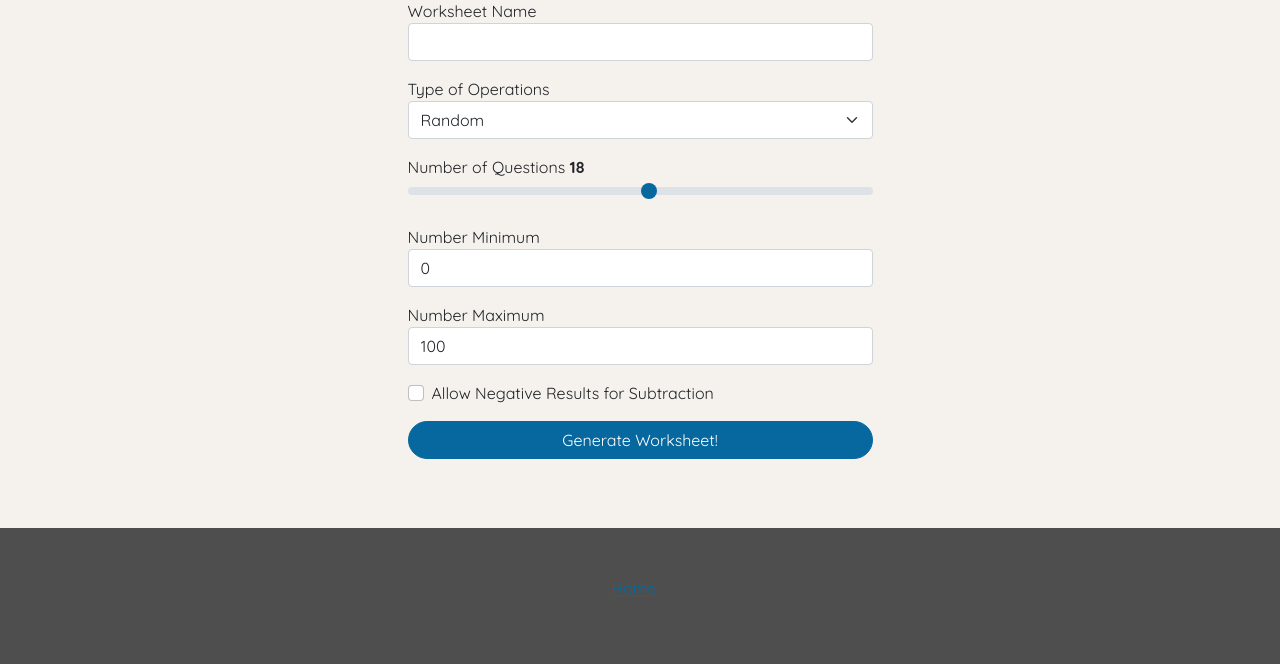
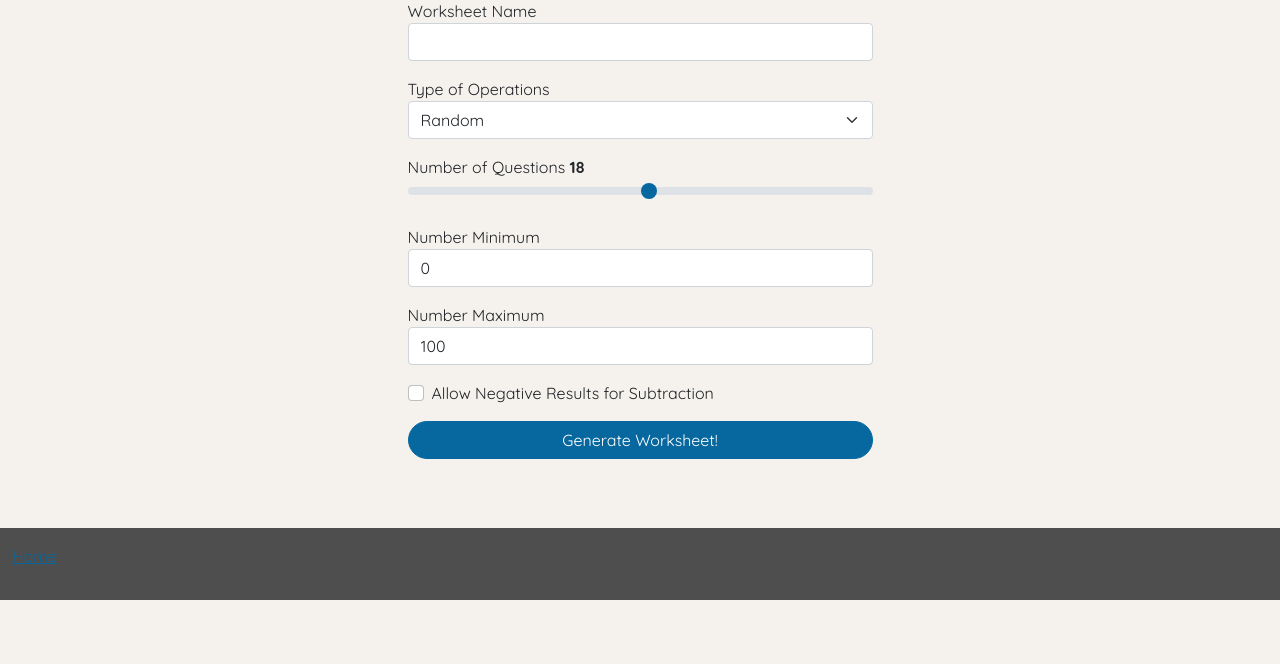
Before and after one commit to quentinikeno/Springboard-SEC-Capstone-Project-1, a Flask app: page / in a window 1280 px wide. Shown: the part 440-1104 px from the top of the page. After the commit the page ends 1040 px from the top, so only its background shows below. Run offline with Flask 2, Linux system fonts and the light colour scheme; some libraries are stand-ins or nearby versions.

Commit message:
Update footer.

```diff
--- a/templates/base.html
+++ b/templates/base.html
@@ -1,5 +1,5 @@
 <!DOCTYPE html>
-<html lang="en" class="h-100">
+<html lang="en" class="vh-100">
 	<head>
 		<meta charset="UTF-8" />
 		<meta http-equiv="X-UA-Compatible" content="IE=edge" />
@@ -52,7 +52,7 @@
 		></script>
 		<title>{% block title %} {% endblock %}</title>
 	</head>
-	<body class="h-100">
+	<body class="vh-100">
 		{% include 'navbar.html' %}
 		<main class="my-5 container h-100">
 			{% for category, msg in get_flashed_messages(with_categories=true)
--- a/templates/footer.html
+++ b/templates/footer.html
@@ -1,5 +1,5 @@
-<footer class="footer-bs d-flex bg-dark justify-content-around text-muted py-5">
-	<div class="row">
+<footer class="bg-dark mt-auto py-3">
+	<div class="container row">
 		<ul class="list-unstyled">
 			<li>
 				<a href="{{ url_for('index') }}">Home</a>
```
